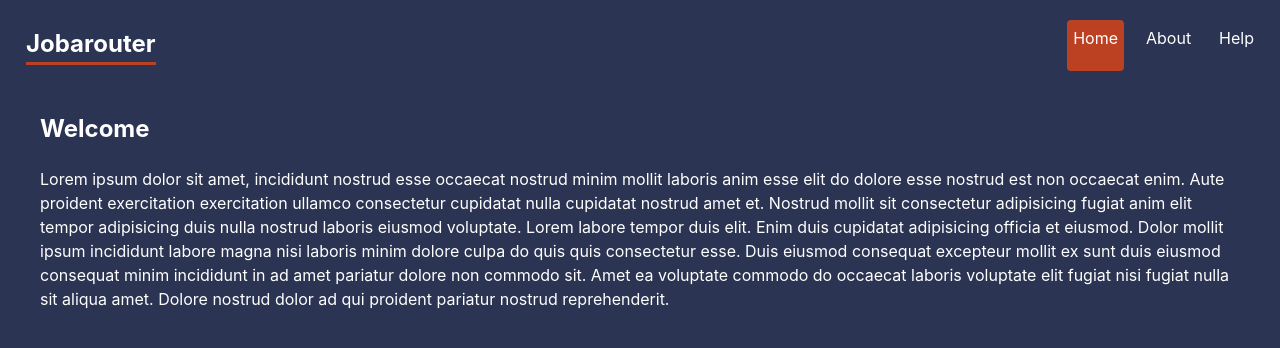
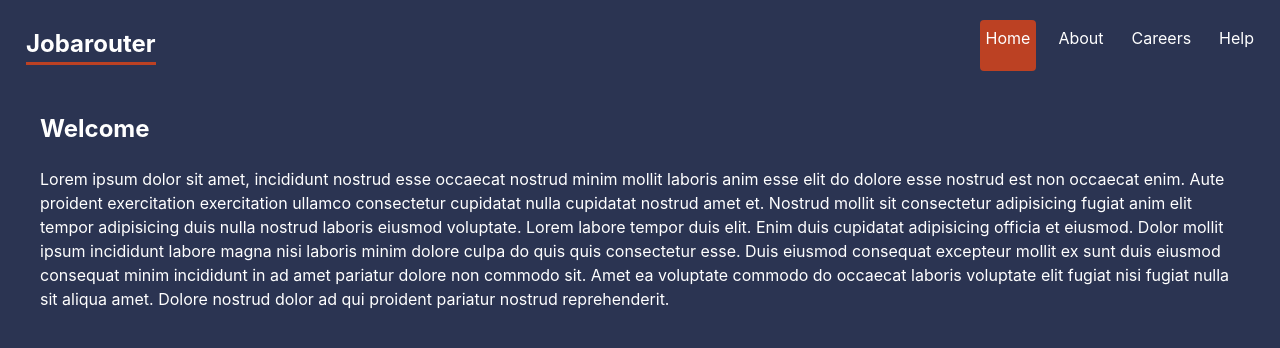
Before and after one commit to Mig-uel/react-router-demo, a React (Vite) app: page / in a window 1280 px wide. Shown: the top 348 px of the page. Built offline with nearby package versions, Linux system fonts and the light colour scheme.

Commit message:
Add Careers link to navigation

```diff
--- a/src/App.jsx
+++ b/src/App.jsx
@@ -12,6 +12,7 @@ function App() {
           </Link>
           <NavLink to='/'>Home</NavLink>
           <NavLink to='about'>About</NavLink>
+          <NavLink to='careers'>Careers</NavLink>
           <NavLink to='help'>Help</NavLink>
         </nav>
       </header>
```
